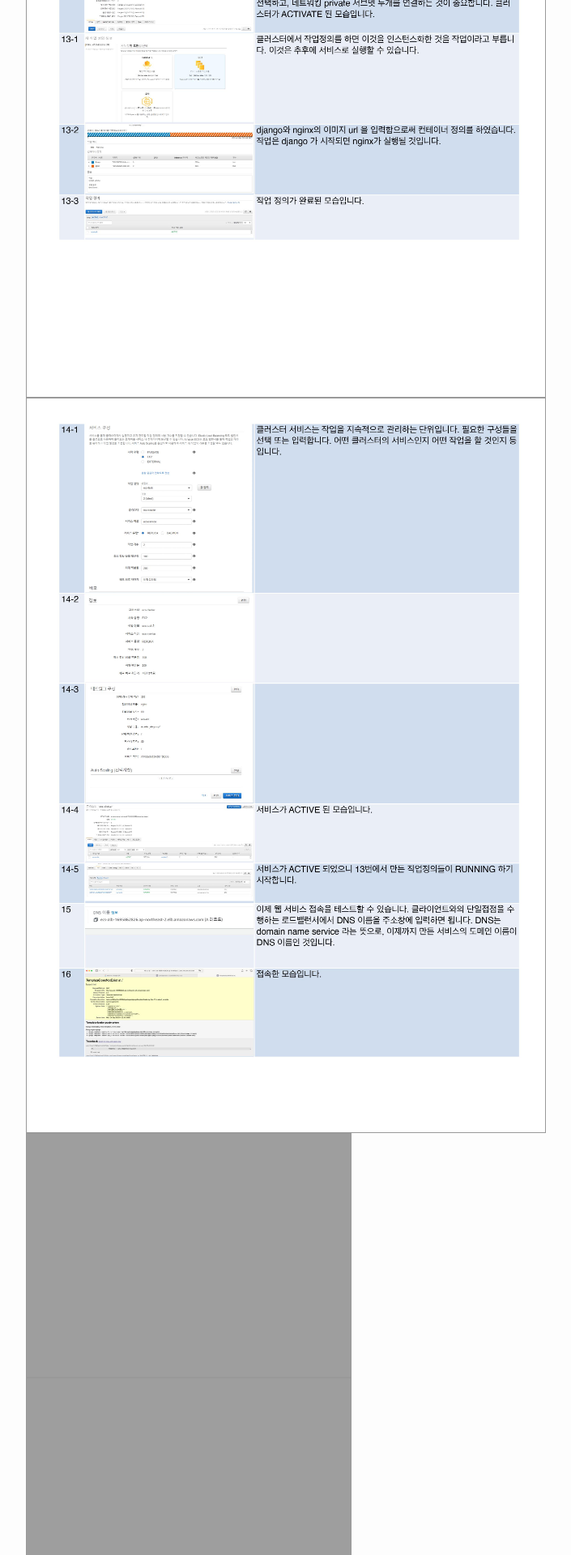
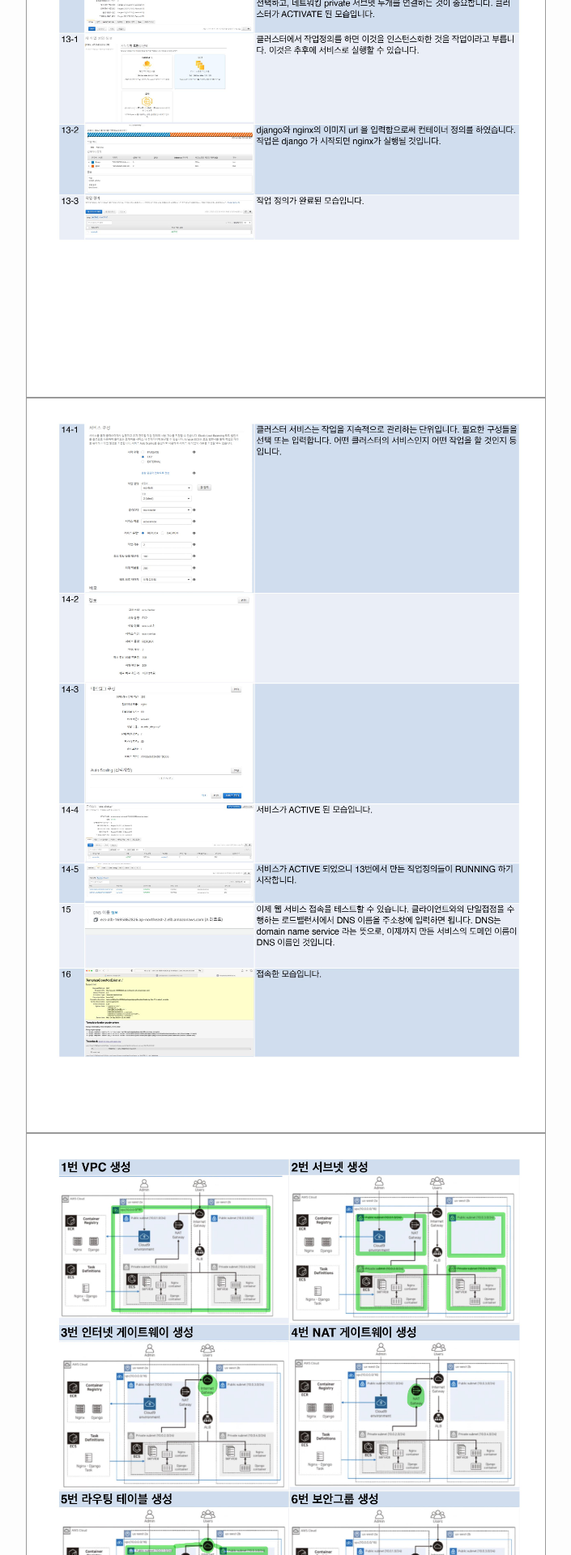
Before and after one commit to leejoohi/leejoohi.github.io, a Jekyll site: the page built from _posts/2023-10-15-awsclouddeployment.md, in a window 1280 px wide. Shown: the part 4480-6400 px from the top of the page at 81% size, without its empty margins (288-993 px from the left). Built offline with Jekyll 4.4.1, drawn with Linux system fonts in a browser that asks for light colours.

Commit message:
# move to assets folder

```diff
--- a/_posts/2023-10-15-awsclouddeployment.md
+++ b/_posts/2023-10-15-awsclouddeployment.md
@@ -7,25 +7,25 @@
 기업멤버십 sw캠프에서 개발자 양성과정을 들으면서 AWS Cloud 서비스 배포 실습을 해본 경험이 있다. 이때 추후에도 아키텍쳐에 알맞게 세팅하기 위해서는 추후에도 참고자료가 되리라 생각하고 보고서 형식으로 작성해보았다.
 
 ### 본론
-<img src="{{ "/assets/img/post/awsdeploy_1.jpg" | absolute_url }}" alt="001" class="post-pic"/>
+<img src="{{ "/assets/img/content/post/awsdeploy_1.jpg" | absolute_url }}" alt="001" class="post-pic"/>
 <br>
-<img src="{{ "/assets/img/post/awsdeploy_2.jpg" | absolute_url }}" alt="002" class="post-pic"/>
+<img src="{{ "/assets/img/content/post/awsdeploy_2.jpg" | absolute_url }}" alt="002" class="post-pic"/>
 <br>
-<img src="{{ "/assets/img/post/awsdeploy_3.jpg" | absolute_url }}" alt="003" class="post-pic"/>
+<img src="{{ "/assets/img/content/post/awsdeploy_3.jpg" | absolute_url }}" alt="003" class="post-pic"/>
 <br>
-<img src="{{ "/assets/img/post/awsdeploy_4.jpg" | absolute_url }}" alt="004" class="post-pic"/>
+<img src="{{ "/assets/img/content/post/awsdeploy_4.jpg" | absolute_url }}" alt="004" class="post-pic"/>
 <br>
-<img src="{{ "/assets/img/post/awsdeploy_5.jpg" | absolute_url }}" alt="005" class="post-pic"/>
+<img src="{{ "/assets/img/content/post/awsdeploy_5.jpg" | absolute_url }}" alt="005" class="post-pic"/>
 <br>
-<img src="{{ "/assets/img/post/awsdeploy_6.jpg" | absolute_url }}" alt="006" class="post-pic"/>
+<img src="{{ "/assets/img/content/post/awsdeploy_6.jpg" | absolute_url }}" alt="006" class="post-pic"/>
 <br>
-<img src="{{ "/assets/img/post/awsdeploy_7.jpg" | absolute_url }}" alt="007" class="post-pic"/>
+<img src="{{ "/assets/img/content/post/awsdeploy_7.jpg" | absolute_url }}" alt="007" class="post-pic"/>
 <br>
-<img src="{{ "/assets/img/post/awsdeploy_8.jpg" | absolute_url }}" alt="008" class="post-pic"/>
+<img src="{{ "/assets/img/content/post/awsdeploy_8.jpg" | absolute_url }}" alt="008" class="post-pic"/>
 <br>
-<img src="{{ "/assets/img/post/awsdeploy_9.jpg" | absolute_url }}" alt="009" class="post-pic"/>
+<img src="{{ "/assets/img/content/post/awsdeploy_9.jpg" | absolute_url }}" alt="009" class="post-pic"/>
 <br>
-<img src="{{ "/assets/img/post/awsdeploy_10.jpg" | absolute_url }}" alt="010" class="post-pic"/>
+<img src="{{ "/assets/img/content/post/awsdeploy_10.jpg" | absolute_url }}" alt="010" class="post-pic"/>
 <br>
 
 배포하기 위해 사용했던 git repo가 문제가 있었는지 제대로 화면이 나오지 않았다는 단점이 있었다.
```
Also changed, not shown: assets/img/content/post/awsdeploy_1.jpg (renamed from assets/img/post/awsdeploy_1.jpg), assets/img/content/post/awsdeploy_10.jpg (renamed from assets/img/post/awsdeploy_10.jpg), assets/img/content/post/awsdeploy_2.jpg (renamed from assets/img/post/awsdeploy_2.jpg), assets/img/content/post/awsdeploy_3.jpg (renamed from assets/img/post/awsdeploy_3.jpg), assets/img/content/post/awsdeploy_4.jpg (renamed from assets/img/post/awsdeploy_4.jpg), assets/img/content/post/awsdeploy_5.jpg (renamed from assets/img/post/awsdeploy_5.jpg), assets/img/content/post/awsdeploy_6.jpg (renamed from assets/img/post/awsdeploy_6.jpg), assets/img/content/post/awsdeploy_7.jpg (added), assets/img/content/post/awsdeploy_8.jpg (added), assets/img/content/post/awsdeploy_9.jpg (added), 3 other files.
